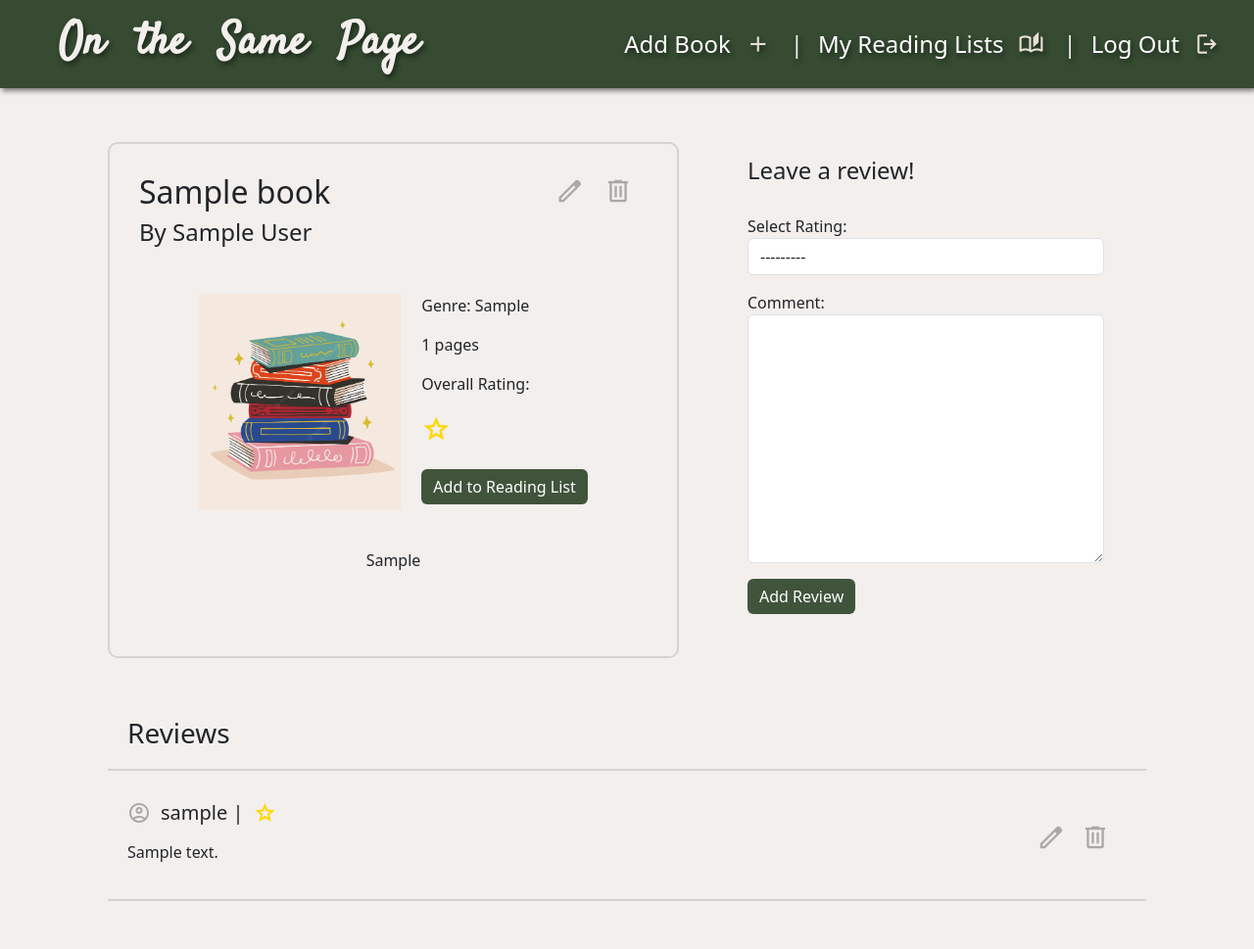
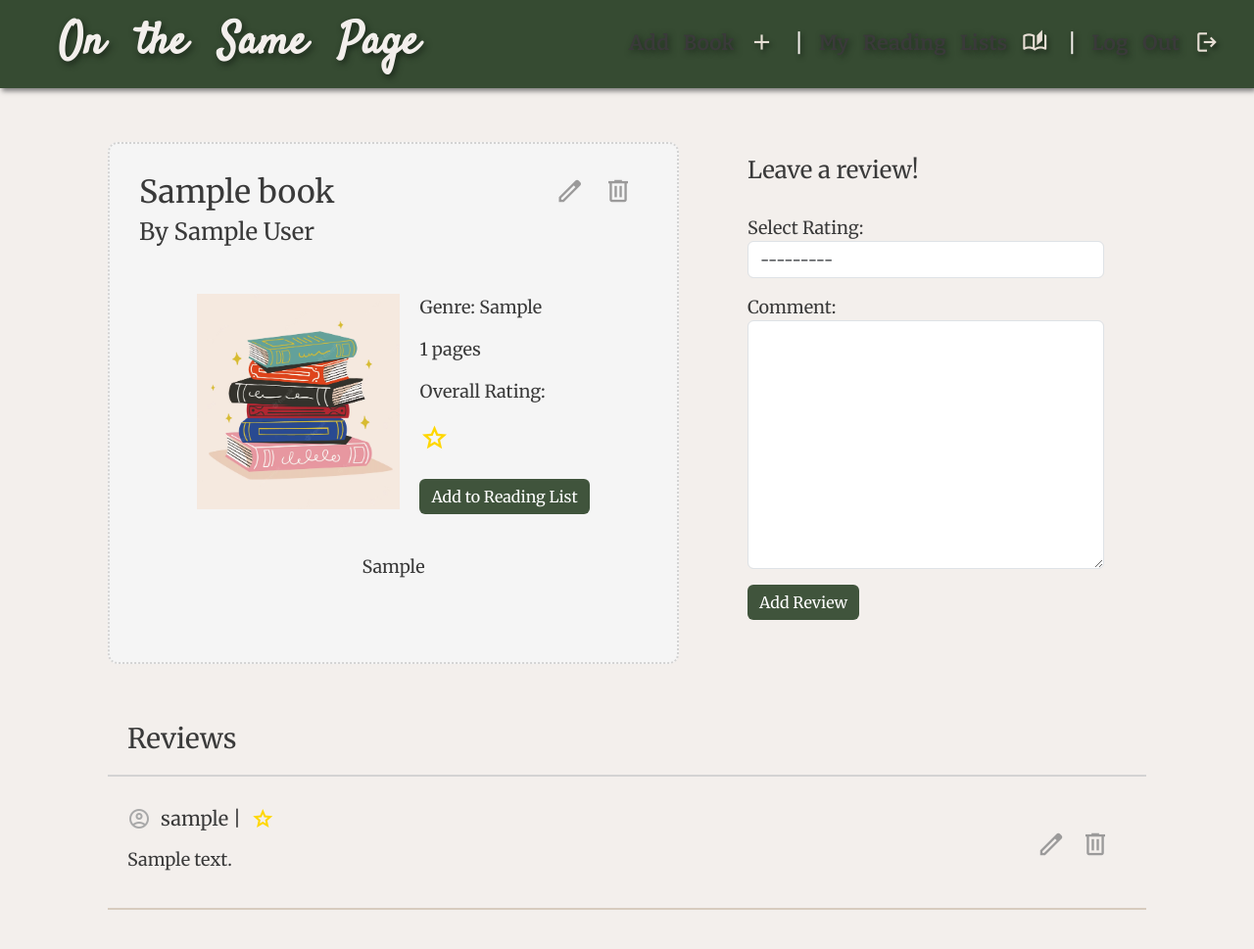
Before and after one commit to adricastro1/Book-Club, a Django app: page /books/1/ in a window 1280 px wide. Shown: the whole page at 98% size. Before the commit the page ends 920 px from the top, so only its background shows below. Run offline with Django 4.2, Linux system fonts and the light colour scheme; a user stored in the database is signed in; tables that the repository leaves empty hold one stand-in row (values such as "Sample post").

Commit message:
final styling

```diff
--- a/main_app/static/css/style.css
+++ b/main_app/static/css/style.css
@@ -4,10 +4,17 @@
 
 body {
     background-color: #f3efec;
+    font-family: 'Merriweather', serif;
+    font-size: 18px;
+    color: rgb(58, 58, 58);
+
 }
 
-a:link {
+a:link,
+a:visited {
     text-decoration: none;
+    color: rgb(58, 58, 58);
+
 }
 
 .container {
@@ -26,44 +33,49 @@ nav {
     box-shadow: 2px 3px 5px rgb(124, 123, 123);
 }
 
-.link, .link:visited  {
+.link,
+.link:visited {
+    font-family: 'Bitter', serif;
+    font-size: 22px;
     color: #f3efec;
-    font-size: 24px;
-    text-shadow: 2px 3px 5px #1b281a;
+    text-shadow: 2px 2px 6px #1e2d1d;
+    word-spacing: 10px;
 }
 
 .link:hover {
     color: #d7cbbe;
 }
-#nav-links{
+
+#nav-links {
     margin-right: 30px;
     display: flex;
     justify-content: space-evenly;
     gap: 10px;
 }
 
-#nav-title, #nav-title:visited {
+#nav-title,
+#nav-title:visited {
     font-family: 'Satisfy', cursive;
     margin-left: 60px;
     font-size: 45px;
-    font-weight:700;
+    font-weight: 700;
     word-spacing: 20px;
     color: #f3efec;
-    text-shadow: 2px 3px 5px #1b281a;
+    text-shadow: 2px 3px 6px #1b281a;
 }
 
 #nav-title:hover {
-    color: #d7cbbe ;
+    color: #d7cbbe;
 }
 
-#nav-links > .material-symbols-outlined {
+#nav-links>.material-symbols-outlined {
     color: #e7dfd5;
-    margin-top: 5px;
+    margin-top: 3px;
     font-size: 26px;
     text-shadow: 2px 3px 5px #1b281a;
 }
 
-#nav-links > span {
+#nav-links>span {
     font-size: 24px;
     color: #f3efec;
     margin: 0 5px;
@@ -175,8 +197,9 @@ nav {
 .book-details {
     margin-top: 15px;
     padding: 30px;
-    border: 2px lightgray solid;
+    border: 2px lightgray dotted;
     border-radius: 10px;
+    background-color: whitesmoke;
 }
 
 .cover {
@@ -204,21 +227,26 @@ nav {
     justify-content: space-between;
 }
 
-#add-book{
-    margin-top: 20px ;
+#add-book {
+    margin-top: 20px;
 }
 
 
-#action-1, #action-2,
-#action-3, #action-4  {
-    color: darkgray;
+#action-1,
+#action-2,
+#action-3,
+#action-4 {
+    color: rgb(155, 154, 154);
     margin: 3px 15px 0 0;
     font-size: 30px;
 }
 
-#action-1:hover, #action-2:hover,
-#action-3:hover, #action-4:hover,
-#action-5:hover, #action-6:hover,
+#action-1:hover,
+#action-2:hover,
+#action-3:hover,
+#action-4:hover,
+#action-5:hover,
+#action-6:hover,
 #action-7:hover {
     color: rgb(89, 89, 89);
 }
@@ -237,10 +265,11 @@ nav {
 
 .review {
     padding: 20px;
-    border-bottom: 2px lightgray solid;
+    border-bottom: 2px #d7cbbe solid;
     display: flex;
     justify-content: space-between;
 }
+
 .user {
     display: flex;
     font-size: 20px;
@@ -269,7 +298,8 @@ nav {
 #review-actions {
     width: 4vmin;
     display: flex;
-   align-items: center;
+    align-items: center;
+    margin-left: 10px;
 }
 
 #user-view {
--- a/main_app/templates/base.html
+++ b/main_app/templates/base.html
@@ -7,13 +7,15 @@
     <meta http-equiv="X-UA-Compatible" content="IE=edge">
     <meta name="viewport" content="width=device-width, initial-scale=1.0">
     <link href="https://cdn.jsdelivr.net/npm/bootstrap@5.3.0-alpha3/dist/css/bootstrap.min.css" rel="stylesheet"
-    integrity="sha384-KK94CHFLLe+nY2dmCWGMq91rCGa5gtU4mk92HdvYe+M/SXH301p5ILy+dN9+nJOZ" crossorigin="anonymous">
+        integrity="sha384-KK94CHFLLe+nY2dmCWGMq91rCGa5gtU4mk92HdvYe+M/SXH301p5ILy+dN9+nJOZ" crossorigin="anonymous">
     <link rel="stylesheet" href="{% static 'css/style.css' %}">
     <link rel="stylesheet"
         href="https://fonts.googleapis.com/css2?family=Material+Symbols+Outlined:opsz,wght,FILL,GRAD@24,400,1,0" />
-    <link rel="preconnect" href="https://fonts.googleapis.com">
-    <link rel="preconnect" href="https://fonts.gstatic.com" crossorigin>
-    <link href="https://fonts.googleapis.com/css2?family=Satisfy&display=swap" rel="stylesheet">
+
+
+        <link rel="preconnect" href="https://fonts.googleapis.com">
+        <link rel="preconnect" href="https://fonts.gstatic.com" crossorigin>
+        <link href="https://fonts.googleapis.com/css2?family=Bitter:wght@600&family=Merriweather&family=Satisfy&display=swap" rel="stylesheet">
     <title>On The Same Page</title>
 </head>
 
--- a/main_app/templates/books/home.html
+++ b/main_app/templates/books/home.html
@@ -43,7 +43,7 @@
                 </div>
             </div>
             <p id="synopsis">{{book_of_the_month.synopsis}}</p>
-            <button type="button" class="btn btn-light">
+            <button type="button" id="botm-btn" class="btn btn-light">
                 <a class="link" href="{% url 'detail' book_of_the_month.id %}">View Details</a>
             </button>
         </section>
@@ -51,7 +51,7 @@
 
 
     <section class="home-right">
-        <h3>Book Recommendations</h3>
+        <h3>Book Recommendations:</h3>
         {% for book in books %}
         <a href="{% url 'detail' book.id %}">
             <div class="all-books">
--- a/main_app/templates/main_app/book_confirm_delete.html
+++ b/main_app/templates/main_app/book_confirm_delete.html
@@ -12,7 +12,7 @@
             {% csrf_token %}
             <button id="btn-form-2" type="submit" value="Yes - Delete" class="btn">Yes - Delete</button>
             <button id="btn-form-3" class="btn btn-warning">
-                <a href="{% url 'detail' book.id %}">Cancel</a>
+                <a id="link-del-1" href="{% url 'detail' book.id %}">Cancel</a>
             </button>
         </form>
     </div>
--- a/main_app/templates/main_app/review_confirm_delete.html
+++ b/main_app/templates/main_app/review_confirm_delete.html
@@ -13,7 +13,7 @@
             <button id="btn-form-1" type="submit"  value="Yes - Delete" class="btn">Yes - Delete</button>
 
             <button id="btn-form" class="btn btn-warning">
-                <a href="{% url 'detail' review.book.id %}">Cancel</a>
+                <a id="link-del-2" href="{% url 'detail' review.book.id %}">Cancel</a>
             </button>
         </form>
     </div>
--- a/main_app/templates/main_app/review_form.html
+++ b/main_app/templates/main_app/review_form.html
@@ -22,7 +22,9 @@
                 </form>
             </div>
             {% load static %}
-            <img id="bookshelf-2" src="{%static 'imgs/bookshelf-2.png'%}" alt="bookshelf">
+            <div id="center-img">
+                <img id="bookshelf-2" src="{%static 'imgs/bookshelf-2.png'%}" alt="bookshelf">
+            </div>
         </div>
     </div>
 </div>
```
Also changed, not shown: other parts of main_app/static/css/style.css (+78 -31 lines).
